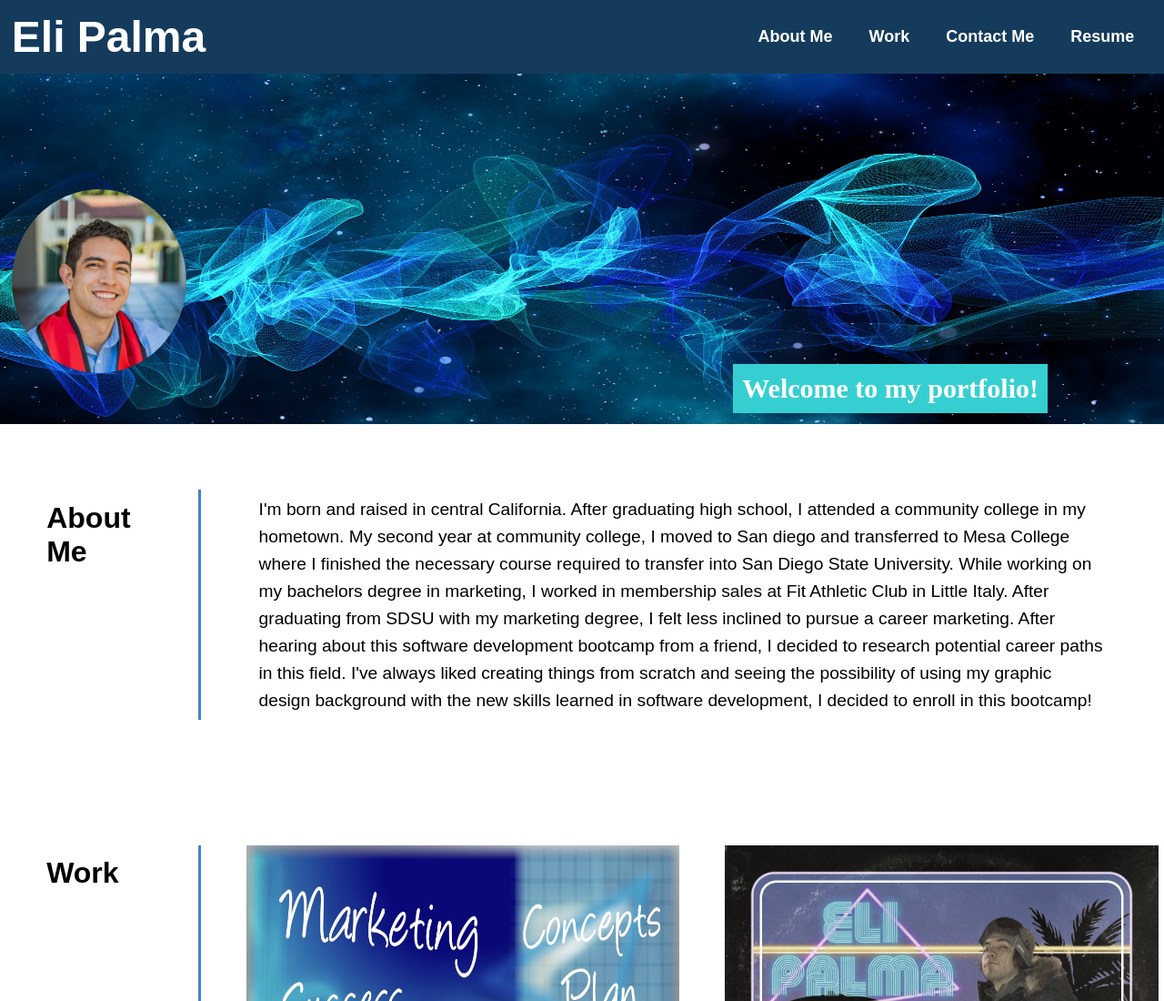
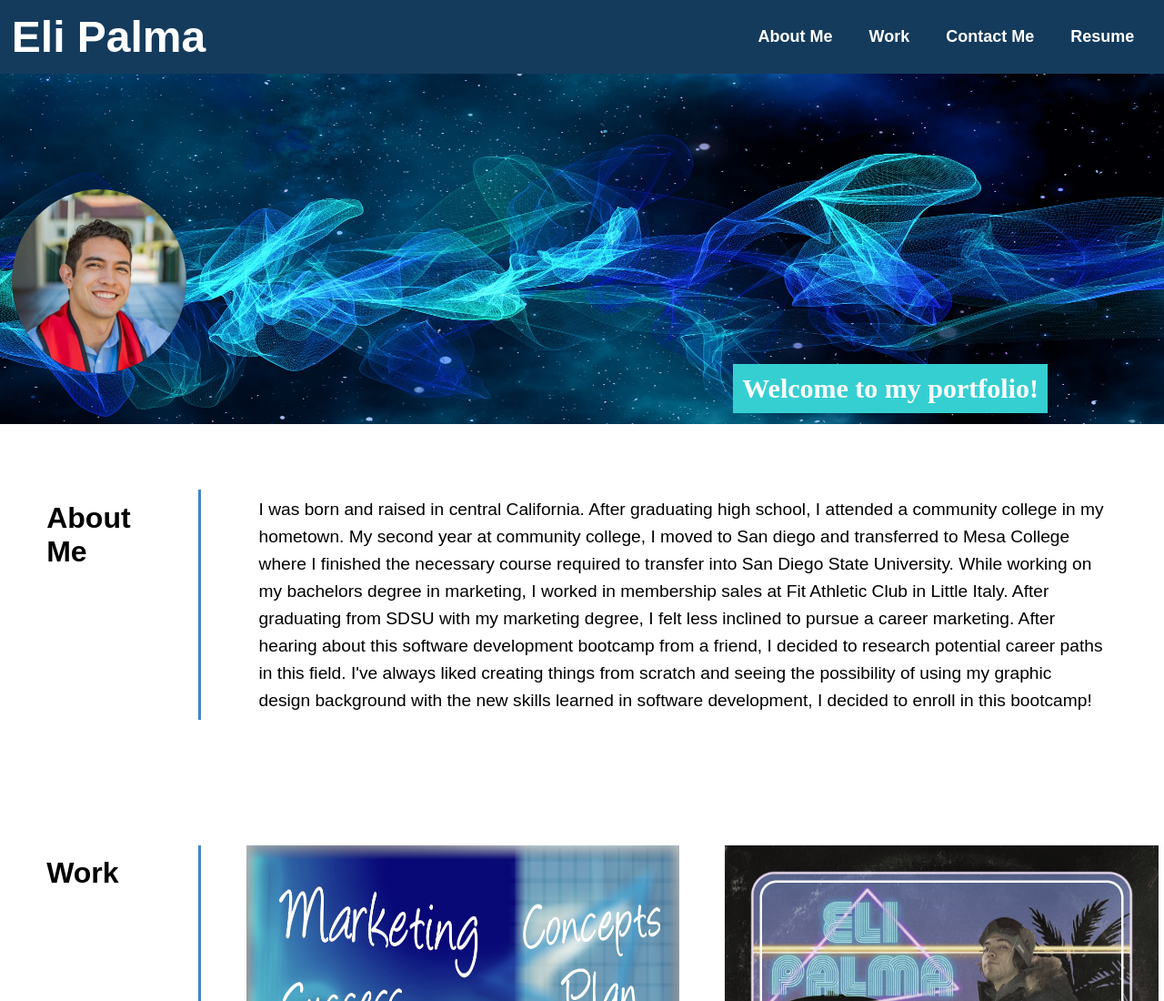
Before and after one commit to Epalma98/Portfolio, a plain HTML site: page index.html in a window 1280 px wide. Shown: the top 1100 px of the page at 91% size. Drawn offline with Linux system fonts and the light colour scheme.

Commit message:
Fixed about me typo

```diff
--- a/index.html
+++ b/index.html
@@ -35,7 +35,7 @@
             <div class="about-me">
                 <h2>About Me</h2>
                 <p>
-                    I'm born and raised in central California. After graduating high school, I attended
+                    I was born and raised in central California. After graduating high school, I attended
                     a community college in my hometown. My second year at community college, I moved
                     to San diego and transferred to Mesa College where I finished the necessary course
                     required to transfer into San Diego State University. While working on my bachelors degree
```
